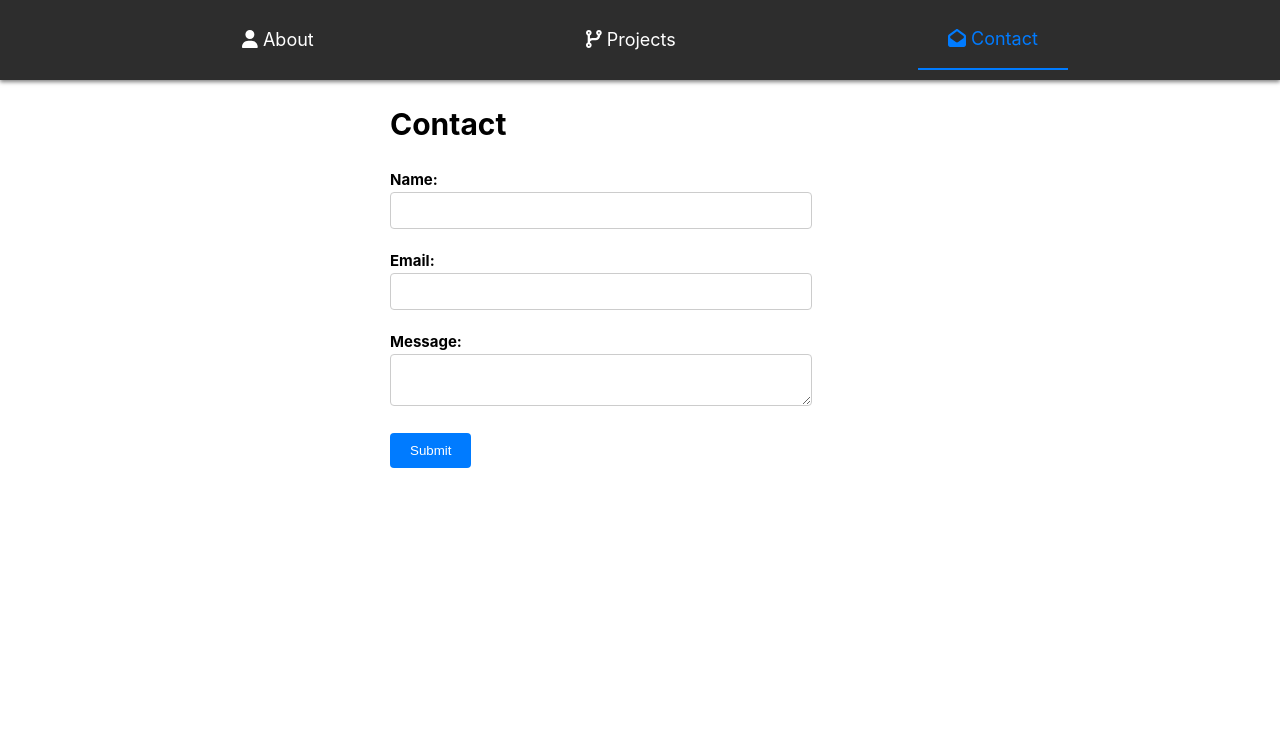
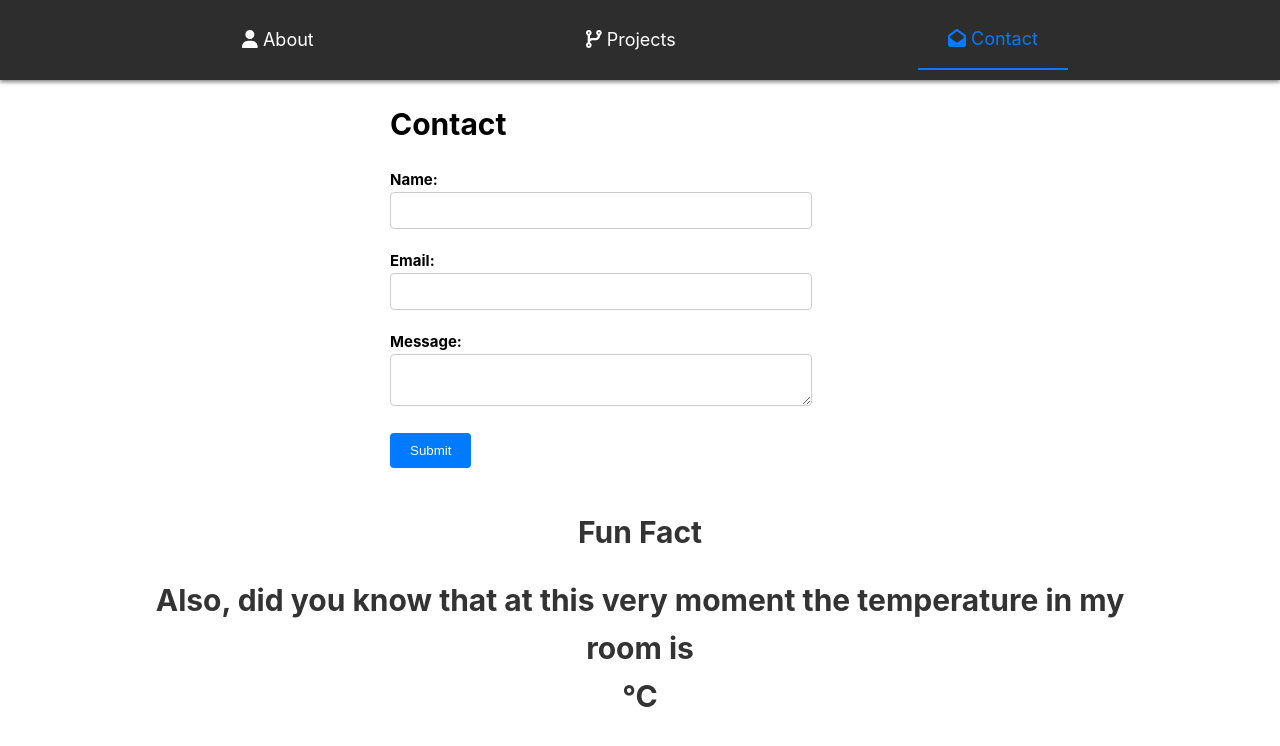
Before and after one commit to solowiejmaciej/Portfolio, a Vue app: page /contact in a window 1280 px wide. Shown: the top 746 px of the page. Built offline with nearby package versions, Linux system fonts and the light colour scheme; no server answers.

Commit message:
Finished

```diff
--- a/package.json
+++ b/package.json
@@ -14,6 +14,7 @@
     "@fortawesome/vue-fontawesome": "^3.0.5",
     "@vuelidate/core": "^2.0.3",
     "@vuelidate/validators": "^2.0.4",
+    "axios": "^1.6.5",
     "serve": "^14.2.1",
     "typed.js": "^2.1.0",
     "vue": "^3.3.11",
--- /dev/null
+++ b/src/components/FunFact.vue
@@ -0,0 +1,86 @@
+<template>
+    <div class="fun-fact-container">
+      <h1>Fun Fact</h1>
+      <Spinner v-if="loadingFunFuct" />
+      <h1 v-else class="fun-fact">{{ funFact }}</h1>
+      <h1>Also, did you know that at this very moment the temperature in my room is <br>
+        <Spinner v-if="loadingTemp" />
+        <span v-else id="temp"> {{ temp }} ℃ </span>    </h1>
+
+    </div>
+  </template>
+
+  <script>
+  import { ref, onMounted } from 'vue'
+  import axios from 'axios'
+  import Spinner from '../components/Spinner.vue'
+
+export default {
+    components: {
+        Spinner
+       },
+       setup() {
+  const funFact = ref('')
+  const loadingFunFuct = ref(true)
+  const loadingTemp = ref(true)
+  const temp = ref('')
+
+  const fetchFunFact = async () => {
+    loadingFunFuct.value = true
+    try {
+      const response = await axios.get('https://uselessfacts.jsph.pl/api/v2/facts/random')
+      funFact.value = response.data.text
+    } catch (error) {
+      console.error(error)
+    } finally {
+      loadingFunFuct.value = false
+    }
+  }
+
+  const fetchTemp = async () => {
+  loadingTemp.value = true
+  try {
+    const response = await axios.get('https://hms.solowiejmaciej.com/Temperature')
+    temp.value = parseFloat(response.data.temperature).toFixed(2)
+  } catch (error) {
+    console.error(error)
+  } finally {
+    loadingTemp.value = false
+  }
+}
+
+  onMounted(() => {
+    fetchFunFact()
+    fetchTemp()
+  })
+
+  return { funFact, loadingFunFuct, temp, loadingTemp }
+}
+  }
+  </script>
+
+<style scoped>
+.fun-fact-container {
+  width: 80%;
+  margin: 0 auto;
+  padding: 20px;
+  border-radius: 10px;
+}
+
+h1 {
+  text-align: center;
+  color: #333;
+}
+
+.loading-message {
+  text-align: center;
+  color: #999;
+}
+
+.fun-fact {
+  text-align: center;
+  color: #333;
+  font-size: 1.2em;
+  margin-top: 20px;
+}
+</style>
--- a/src/views/ContactView.vue
+++ b/src/views/ContactView.vue
@@ -24,45 +24,43 @@
         </form>
         <p v-if="showMessage" class="success-message">Thank you for contact, I will respond as soon as I can!</p>
     </div>
+    <FunFact />
 </template>
 <script>
 import { ref } from 'vue'
 import { required, maxLength, minLength, email } from '@vuelidate/validators'
 import { useVuelidate } from '@vuelidate/core'
+import FunFact from '../components/FunFact.vue'
 
 export default {
+    components: { FunFact },
     setup() {
-    const name = ref('')
-    const fieldEmail = ref('')
-    const message = ref('')
-    const showMessage = ref(false)
 
+        const name = ref('');
+        const fieldEmail = ref('');
+        const message = ref('');
+        const showMessage = ref(false);
         const rules = {
             name: { required, maxLength: maxLength(50), minLength: minLength(2) },
             fieldEmail: { required, email },
-      message: { required, maxLength: maxLength(400), minLength: minLength(10)}
-    }
-
-    const v$ = useVuelidate(rules, { name, fieldEmail, message })
-
+            message: { required, maxLength: maxLength(400), minLength: minLength(10) }
+        };
+        const v$ = useVuelidate(rules, { name, fieldEmail, message });
         const submitForm = () => {
-    v$.value.$touch()
+            v$.value.$touch();
             if (v$.value.$invalid) {
                 // Form is invalid, do not submit it
-        return
+                return;
             }
-
-    showMessage.value = true // Set showMessage to true after successful submission
-
+            showMessage.value = true; // Set showMessage to true after successful submission
             // Reset the form and validation state
-    name.value = ''
-    fieldEmail.value = ''
-    message.value = ''
-    v$.value.$reset()
-    }
-
-    return { name, fieldEmail, message, v$, submitForm, showMessage }
-  }
+            name.value = '';
+            fieldEmail.value = '';
+            message.value = '';
+            v$.value.$reset();
+        };
+        return { name, fieldEmail, message, v$, submitForm, showMessage };
+    },
 }
 </script>
 
```
Also changed, not shown: 1 other file (tests, documents, lock files or other folders). Lines whose indentation alone changed are shown as unchanged.
